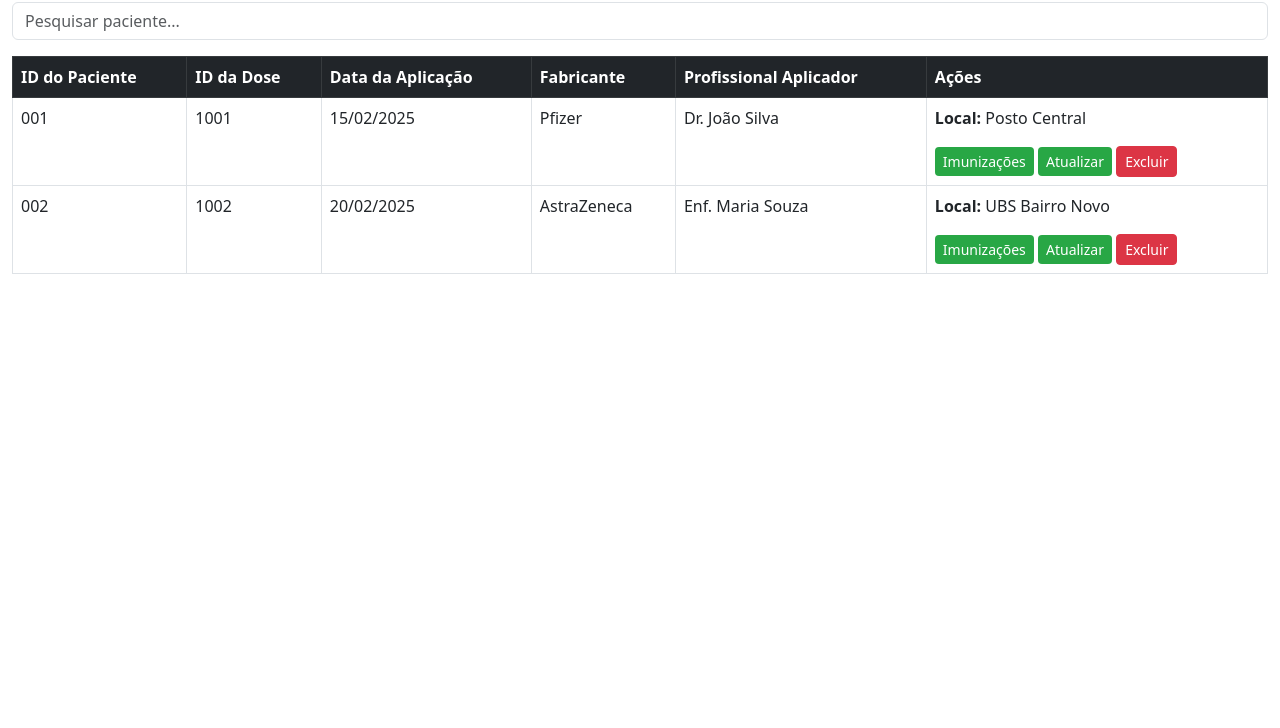
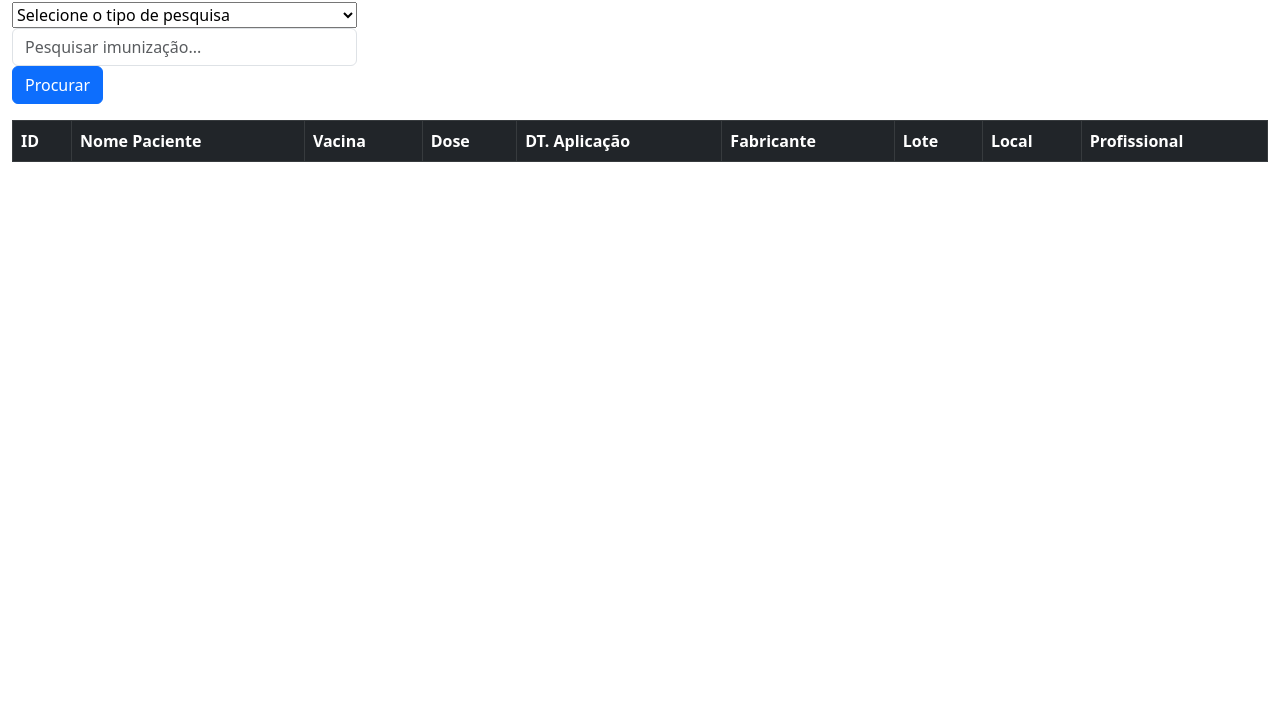
Before and after one commit to RennamFaria/Hackathon-1000devs, a plain HTML site: page frontend/imunizacao/imunizacao.html in a window 1280 px wide. Shown: the part 72-800 px from the top of the page. Drawn offline with nearby package versions, Linux system fonts and the light colour scheme.

Commit message:
inicialization imunizacao

```diff
--- a/frontend/imunizacao/imunizacao.html
+++ b/frontend/imunizacao/imunizacao.html
@@ -4,8 +4,8 @@
 <head>
     <meta charset="UTF-8">
     <meta name="viewport" content="width=device-width, initial-scale=1.0">
-    <title>Imunização</title>
-    <link href="https://cdn.jsdelivr.net/npm/bootstrap@5.3.0/dist/css/bootstrap.min.css" rel="stylesheet">
+    <title>Imunizações</title>
+    <link href="https://cdn.jsdelivr.net/npm/bootstrap@5.3.0/dist/css/bootstrap.min.css" rel="stylesheet" defer>
     <style>
         .table-container {
             max-width: 9000px;
@@ -28,70 +28,44 @@
 <body>
 
     <div class="container table-container">
-        <h2 class="mb-3">Imunização</h2>
+        <h2 class="mb-3">Imunizações</h2>
 
-        <!-- Barra de Pesquisa -->
         <div class="d-flex mb-3">
-            <input type="text" id="search" class="form-control" placeholder="Pesquisar paciente...">
+            <form id="searchForm">
+                <select id="type-search">
+                    <option value="" disabled selected>Selecione o tipo de pesquisa</option>
+                    <option value="idImunizacao">Por ID da Imunização</option>
+                    <option value="idPaciente">Por ID do Paciente</option>
+                    <option value="idPaciente-IntervaloApl">Por ID do Paciente + Intervalo de Aplicação</option>
+                </select>
+                <input type="text" id="search-bar" class="form-control" placeholder="Pesquisar imunização...">
+                <button type="button" class="btn btn-primary" id="searchButton">Procurar</button>
+            </form>
         </div>
 
         <div class="table-responsive">
             <table class="table table-bordered">
                 <thead class="table-dark">
                     <tr>
-                        <th>ID do Paciente</th>
-                        <th>ID da Dose</th>
-                        <th>Data da Aplicação</th>
-                        <th>Fabricante</th>
-                        <th>Profissional Aplicador</th>
-                        <th>Ações</th>
+                        <th>ID</th>
+                        <th>Nome Paciente</th>
+                        <th>Vacina</th>
+                        <th>Dose</th>
+                        <th>DT. Aplicação</th>
+                        <th>Fabricante </th>
+                        <th>Lote</th>
+                        <th>Local</th>
+                        <th>Profissional</th>
                     </tr>
                 </thead>
-                <tbody id="patientTable">
-                    <tr>
-                        <td>001</td>
-                        <td>1001</td>
-                        <td>15/02/2025</td>
-                        <td>Pfizer</td>
-                        <td>Dr. João Silva</td>
-                        <td>
-                            <p><strong>Local:</strong> Posto Central</p>
-                            <button class="btn btn-custom btn-sm">Imunizações</button>
-                            <button class="btn btn-custom btn-sm">Atualizar</button>
-                            <button class="btn btn-danger btn-sm">Excluir</button>
-                        </td>
-                    </tr>
-                    <tr>
-                        <td>002</td>
-                        <td>1002</td>
-                        <td>20/02/2025</td>
-                        <td>AstraZeneca</td>
-                        <td>Enf. Maria Souza</td>
-                        <td>
-                            <p><strong>Local:</strong> UBS Bairro Novo</p>
-                            <button class="btn btn-custom btn-sm">Imunizações</button>
-                            <button class="btn btn-custom btn-sm">Atualizar</button>
-                            <button class="btn btn-danger btn-sm">Excluir</button>
-                        </td>
-                    </tr>
+                <tbody id="resultTable-imunizacao">
+                   <!-- Aqui aonde sera inseriddo o modulo -->
                 </tbody>
             </table>
         </div>
     </div>
 
-    <script src="https://cdn.jsdelivr.net/npm/bootstrap@5.3.0/dist/js/bootstrap.bundle.min.js"></script>
-    <script>
-        // Função para filtrar pacientes na pesquisa
-        document.getElementById('search').addEventListener('input', function () {
-            let filter = this.value.toLowerCase();
-            let rows = document.querySelectorAll("#patientTable tr");
-
-            rows.forEach(row => {
-                let name = row.cells[0].textContent.toLowerCase();
-                row.style.display = name.includes(filter) ? "" : "none";
-            });
-        });
-    </script>
+    <script type="module" src="../js/vacinas.js"></script>
 
 </body>
 
--- a/frontend/js/imunizacoes.js
+++ b/frontend/js/imunizacoes.js
@@ -72,7 +72,7 @@ export const imunizacoesModule = {
     },
 
     renderizarTabela(imunizacoes) {
-        const tbody = document.getElementById('patientTable');
+        const tbody = document.getElementById('resultTable-imunizacao');
         tbody.innerHTML = imunizacoes.map(imunizacao => `
             <tr>
                 <td>${imunizacao.nome}</td>
@@ -103,7 +103,7 @@ export const imunizacoesModule = {
 // Inicialização
 document.addEventListener('DOMContentLoaded', () => {
     // Verifica se está na página de listagem
-    if (document.getElementById('dadosUsuarios')) {
+    if (document.getElementById('resultTable-imunizacao')) {
         imunizacoesModule.carregarImunizacoes();
     }
 
--- a/frontend/js/vacinas.js
+++ b/frontend/js/vacinas.js
@@ -68,7 +68,7 @@ export const vacinasModule = {
     },
 
     renderizarTabela(vacinas) {
-        const tbody = document.getElementById('patientTable');
+        const tbody = document.getElementById('resultTable-vacina');
 
         // Imprime valor na tela
         // Se vier vazio ou ''. Será formatado para sair como desejado
@@ -89,7 +89,7 @@ export const vacinasModule = {
 document.addEventListener('DOMContentLoaded', () => {
     const searchButton = document.getElementById('searchButton');
     // Verifica se está na página de listagem
-    if (document.getElementById('patientTable')) {
+    if (document.getElementById('resultTable-vacina')) {
         vacinasModule.carregarVacinas();
     }
 
```
Also changed, not shown: frontend/js/pacientes.js (+3 -14 lines), frontend/vacina/vacina.html (+2 -2 lines).
